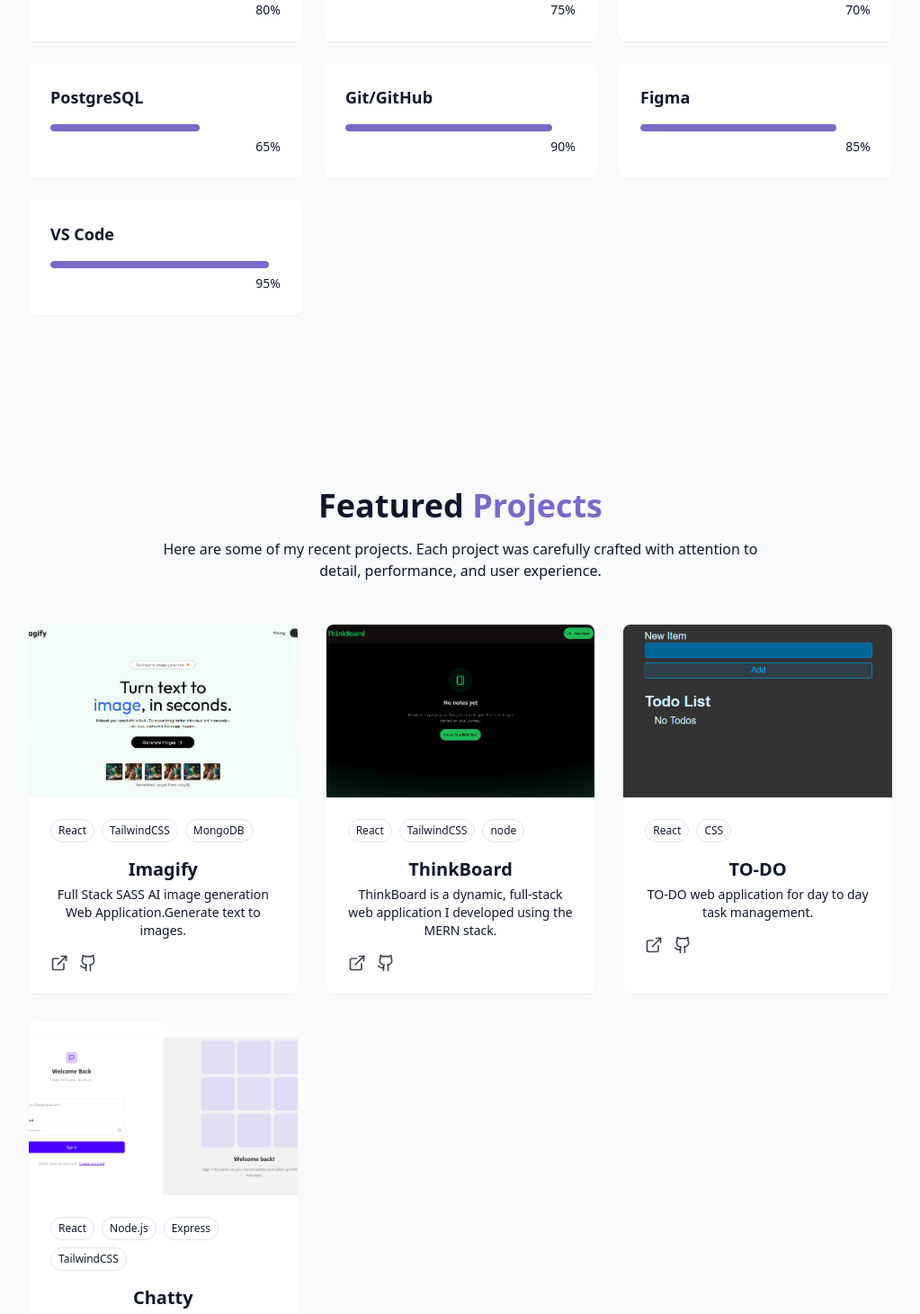
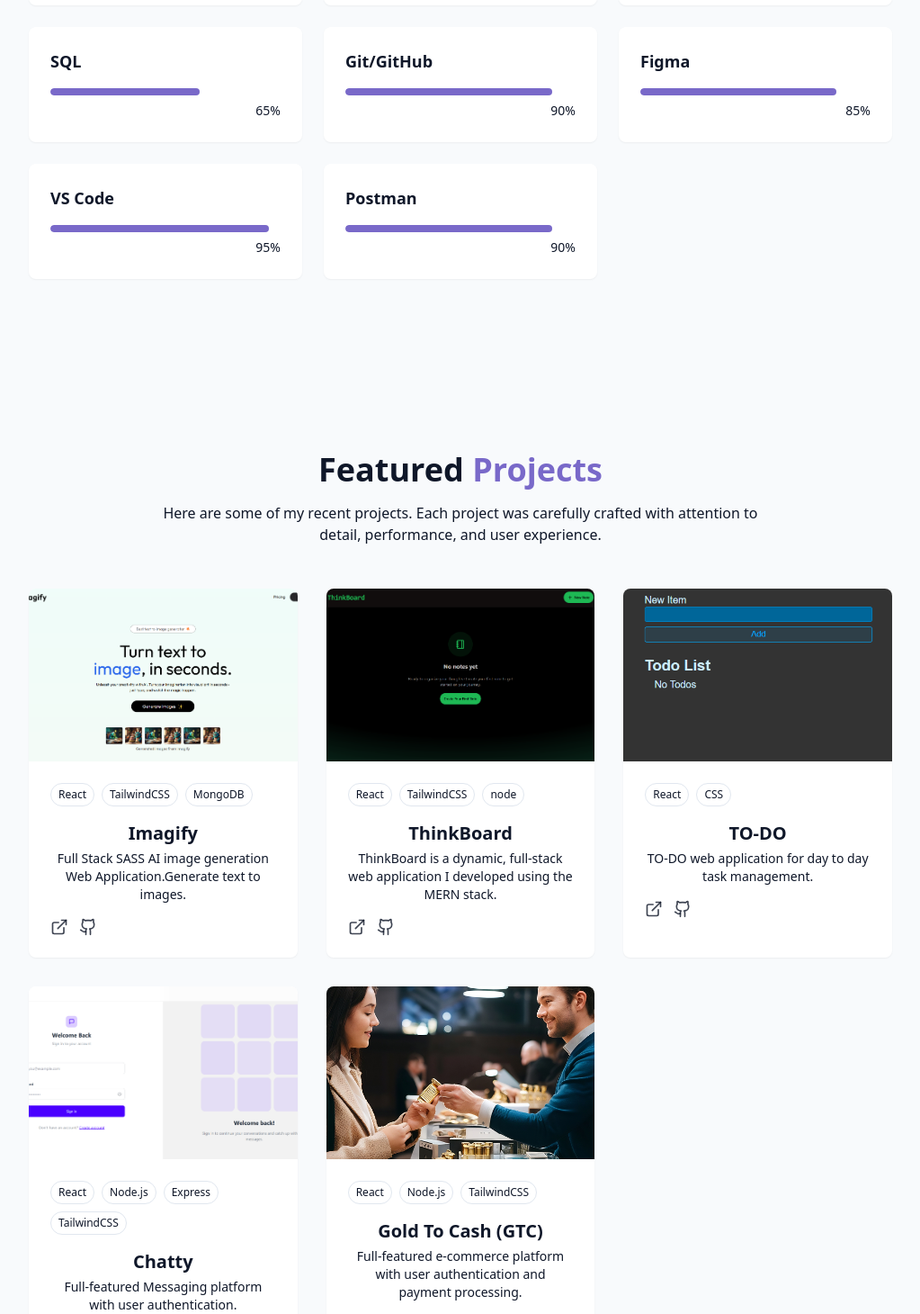
Before and after one commit to gauravnegi05/Portfolio, a React (Vite) app: page / in a window 1280 px wide. Shown: the part 2164-3624 px from the top of the page at 90% size, without its empty margins (128-1151 px from the left). Built offline with nearby package versions, Linux system fonts and the light colour scheme.

Commit message:
Add portfolio updates

```diff
--- a/src/components/AboutSection.jsx
+++ b/src/components/AboutSection.jsx
@@ -53,7 +53,7 @@ export const AboutSection = () => {
                 </div>
               </div>
             </div>
-            <div className="gradient-border p-6 card-hover">
+            {/* <div className="gradient-border p-6 card-hover">
               <div className="flex items-start gap-4">
                 <div className="p-3 rounded-full bg-primary/10">
                   <User className="h-6 w-6 text-primary" />
@@ -66,7 +66,7 @@ export const AboutSection = () => {
                   </p>
                 </div>
               </div>
-            </div>
+            </div> */}
             <div className="gradient-border p-6 card-hover">
               <div className="flex items-start gap-4">
                 <div className="p-3 rounded-full bg-primary/10">
--- a/src/components/ProjectsSection.jsx
+++ b/src/components/ProjectsSection.jsx
@@ -42,16 +42,16 @@ const projects = [
     githubUrl: "https://github.com/gauravnegi05/Chatty",
   },
 
-  // {
-  //   id: 5,
-  //   title: "E-commerce Platform",
-  //   description:
-  //     "Full-featured e-commerce platform with user authentication and payment processing.",
-  //   image: "/projects/project4.png",
-  //   tags: ["React", "Node.js", "Stripe"],
-  //   demoUrl: "#",
-  //   githubUrl: "#",
-  // },
+  {
+    id: 5,
+    title: "Gold To Cash (GTC)",
+    description:
+      "Full-featured e-commerce platform with user authentication and payment processing.",
+    image: "/projects/GTC.png",
+    tags: ["React", "Node.js", "TailwindCSS"],
+    demoUrl: "https://aiiongoldgtp.com/",
+    githubUrl: "#",
+  },
 ];
 
 export const ProjectsSection = () => {
--- a/src/components/SkillsSection.jsx
+++ b/src/components/SkillsSection.jsx
@@ -14,12 +14,13 @@ const skills = [
   { name: "Node.js", level: 80, category: "backend" },
   { name: "Express", level: 75, category: "backend" },
   { name: "MongoDB", level: 70, category: "backend" },
-  { name: "PostgreSQL", level: 65, category: "backend" },
+  { name: "SQL", level: 65, category: "backend" },
 
   // Tools
   { name: "Git/GitHub", level: 90, category: "tools" },
   { name: "Figma", level: 85, category: "tools" },
   { name: "VS Code", level: 95, category: "tools" },
+  { name: "Postman", level: 90, category: "tools" },
 ];
 
 const categories = ["all", "frontend", "backend", "tools"];
```
Also changed, not shown: vite.config.js.timestamp-1770694481552-03b7a5598e019.mjs (added, +18 -0 lines), public/projects/GTC.png (added).
